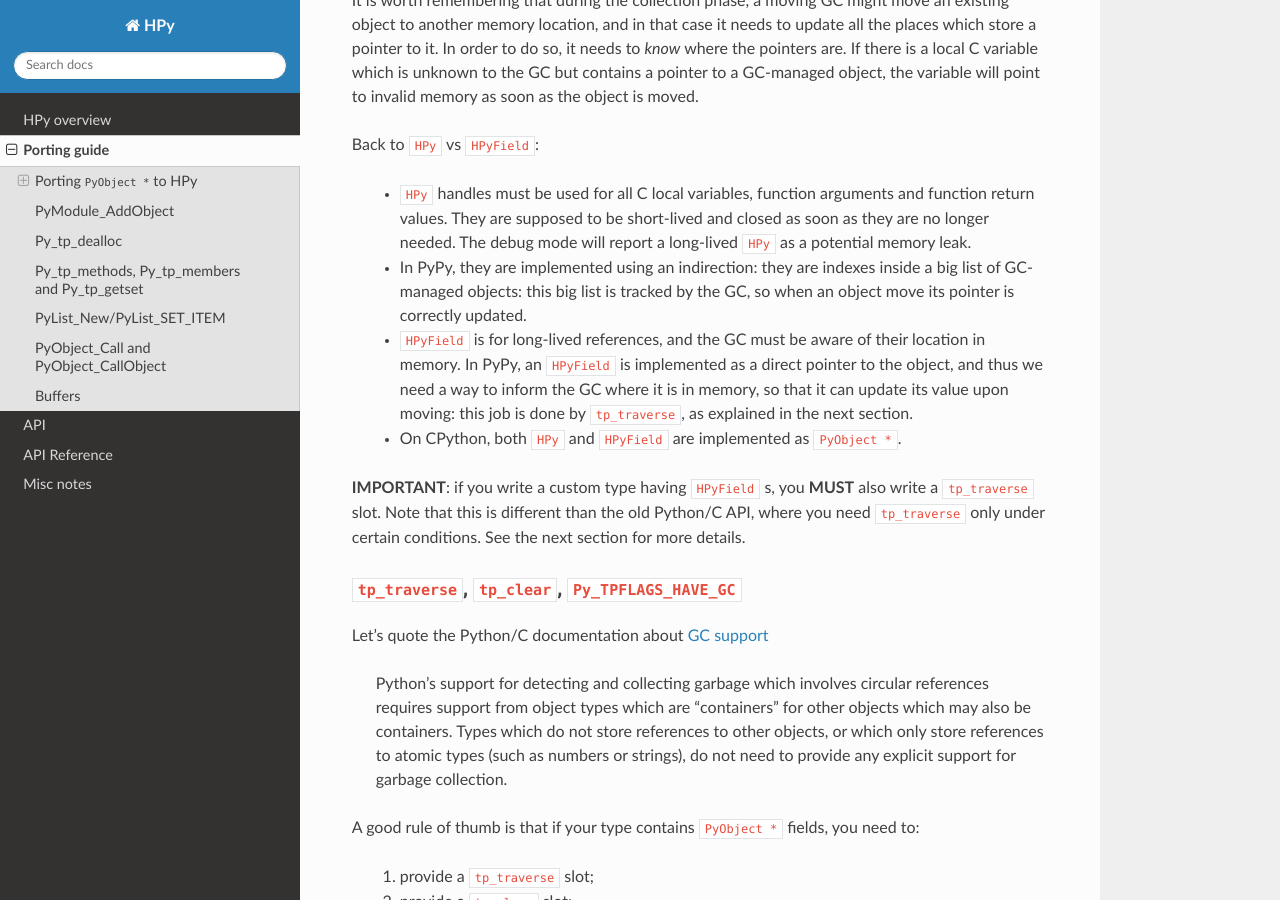
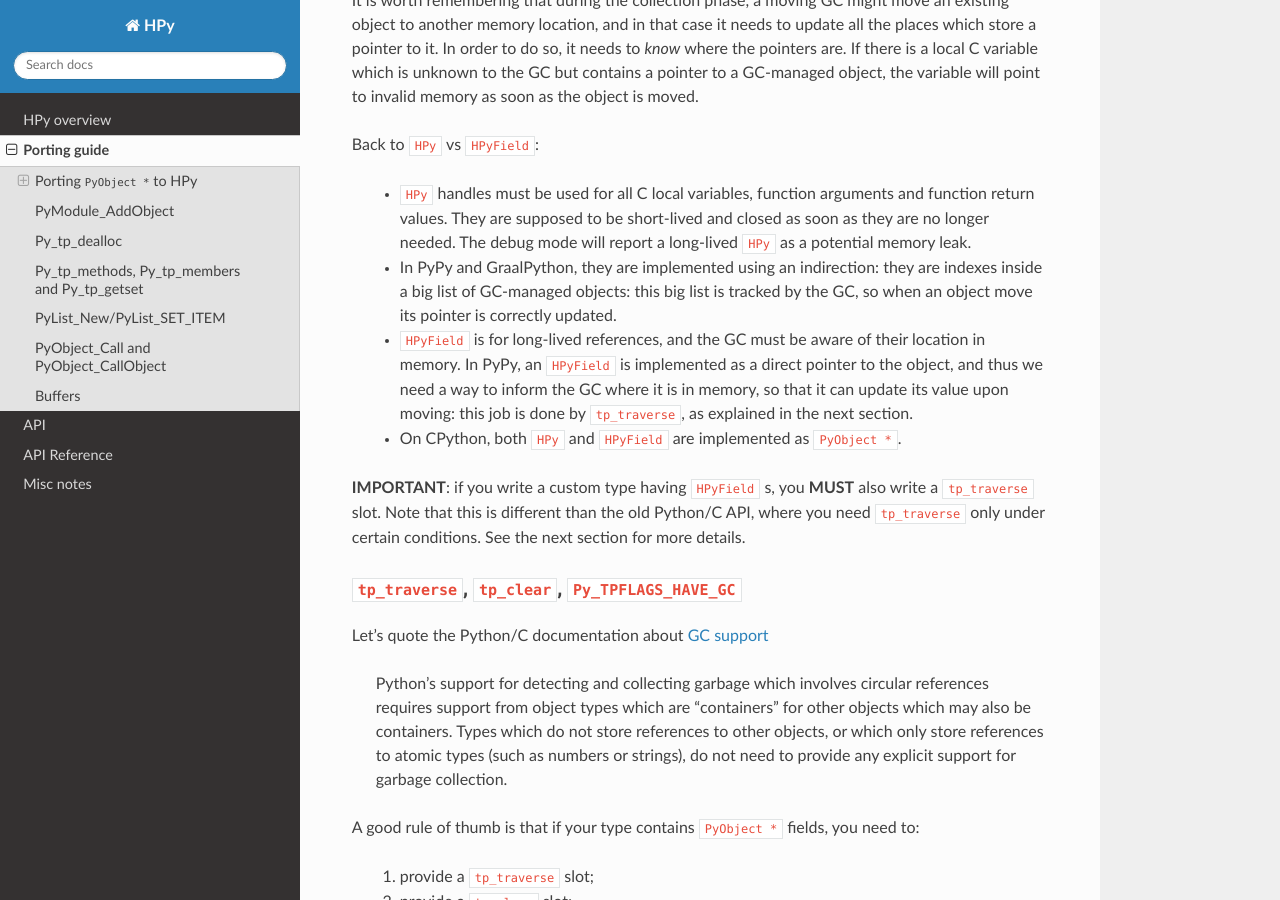
Before and after one commit to hpyproject/hpy, a Sphinx documentation site: the page built from docs/porting-guide.rst, in a window 1280 px wide and 900 px high, scrolled down 569 px. Built offline with Sphinx 7.4.7 and the Read the Docs theme 2.0.0, drawn with Linux system fonts in a browser that asks for light colours.

Commit message:
mention GraalPython as well

```diff
--- a/docs/porting-guide.rst
+++ b/docs/porting-guide.rst
@@ -37,7 +37,7 @@ Back to ``HPy`` vs ``HPyField``:
     as soon as they are no longer needed. The debug mode will report a
     long-lived ``HPy`` as a potential memory leak.
 
-  * In PyPy, they are implemented using an indirection: they are indexes
+  * In PyPy and GraalPython, they are implemented using an indirection: they are indexes
     inside a big list of GC-managed objects: this big list is tracked by the
     GC, so when an object move its pointer is correctly updated.
 
```
